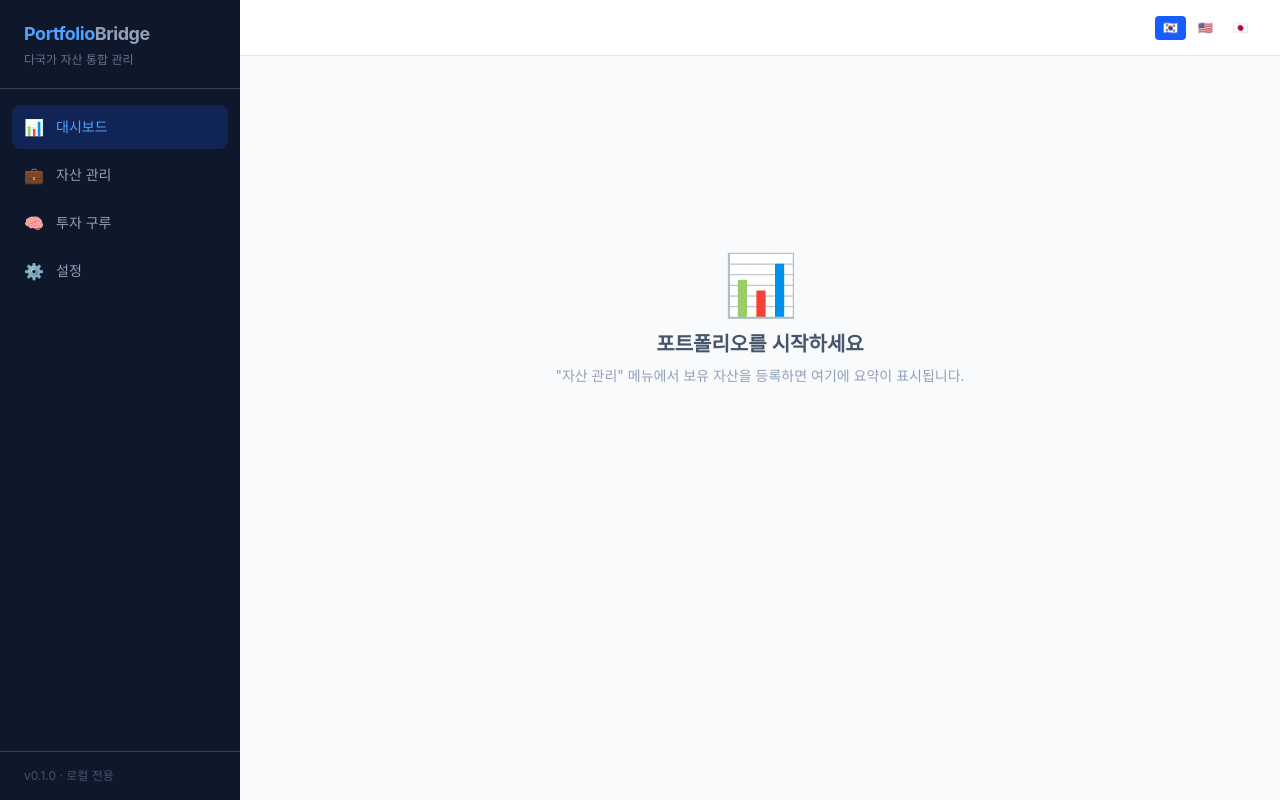
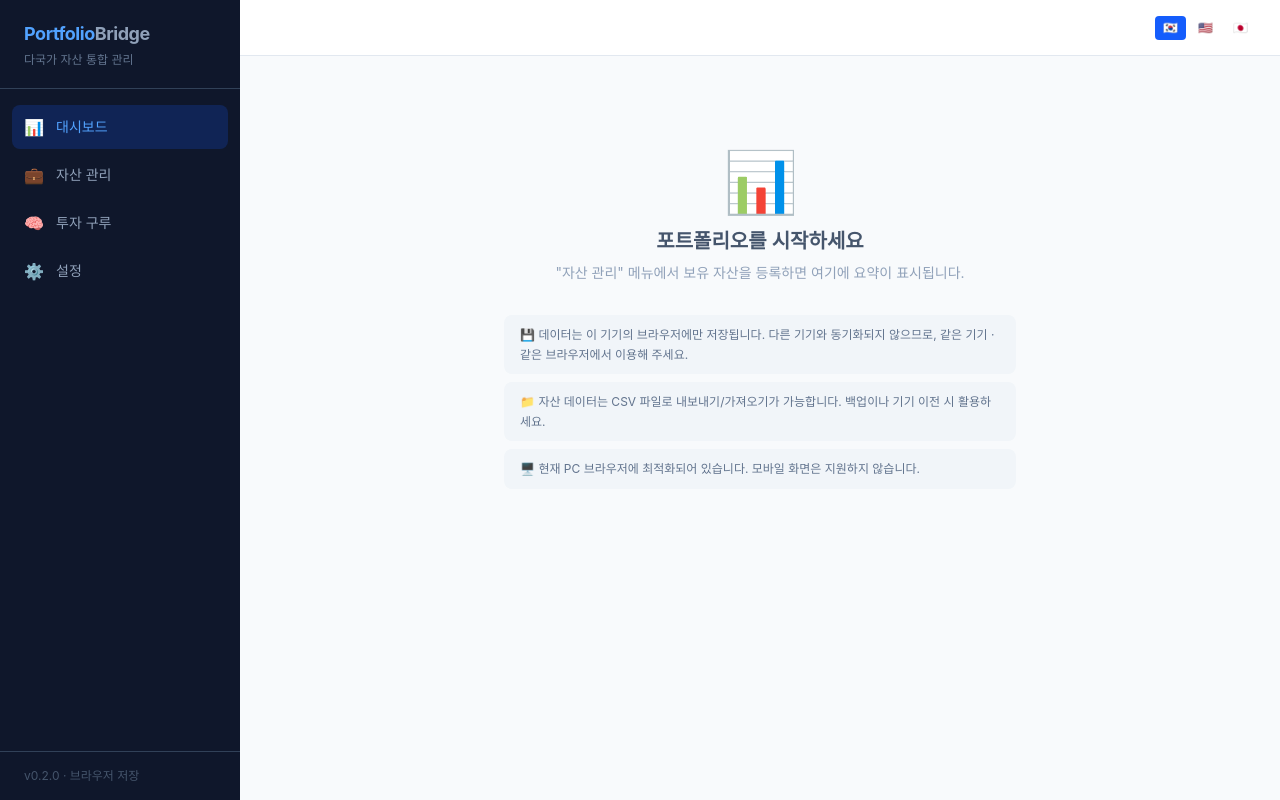
Before and after one commit to idenrai/portfolio-bridge, a React (Vite) app: page / in a window 1280 px wide. Built offline with nearby package versions, Linux system fonts and the light colour scheme; no server answers.

Commit message:
[update] v0.2.0: sidebar version fix + usage notices on empty dashboard
- Sidebar: v0.1.0 · 로컬 전용 → v0.2.0 · 브라우저 저장
- Dashboard empty state: add 3 usage notices (browser storage, CSV backup, desktop only)
- i18n: update app_version_info key (ko/en/ja), add dash_notice_* keys

```diff
--- a/src/components/layout/Sidebar.tsx
+++ b/src/components/layout/Sidebar.tsx
@@ -45,7 +45,7 @@ export function Sidebar() {
 
       {/* 하단 */}
       <div className="px-6 py-4 border-t border-slate-700">
-        <p className="text-xs text-slate-600">v0.1.0 · {t.app_version_local}</p>
+        <p className="text-xs text-slate-600">v0.2.0 · {t.app_version_info}</p>
       </div>
     </aside>
   );
--- a/src/i18n/en.ts
+++ b/src/i18n/en.ts
@@ -6,12 +6,18 @@ export const en: Translations = {
   nav_gurus: "Gurus",
   nav_settings: "Settings",
   app_tagline: "Multi-country asset management",
-  app_version_local: "Local only",
+  app_version_info: "Browser storage",
 
   dash_title: "Dashboard",
   dash_empty_title: "Start your portfolio",
   dash_empty_desc:
     'Register your holdings in "Assets" and a summary will appear here.',
+  dash_notice_storage:
+    "💾 Data is stored only in this browser on this device. It does not sync across devices — please use the same device and browser.",
+  dash_notice_csv:
+    "📁 Asset data can be exported/imported as CSV files. Use this for backups or device migration.",
+  dash_notice_mobile:
+    "🖥️ Optimized for desktop browsers. Mobile screens are not currently supported.",
 
   kpi_total_value: "Total Value",
   kpi_pnl: "Unrealized P&L",
--- a/src/i18n/ja.ts
+++ b/src/i18n/ja.ts
@@ -6,12 +6,18 @@ export const ja: Translations = {
   nav_gurus: "投資家",
   nav_settings: "設定",
   app_tagline: "多国籍資産一元管理",
-  app_version_local: "ローカル専用",
+  app_version_info: "ブラウザ保存",
 
   dash_title: "ダッシュボード",
   dash_empty_title: "ポートフォリオを始めましょう",
   dash_empty_desc:
     "「資産管理」メニューで保有資産を登録すると、ここにサマリーが表示されます。",
+  dash_notice_storage:
+    "💾 データはこの端末のブラウザにのみ保存されます。他の端末とは同期されないため、同じ端末・同じブラウザでご利用ください。",
+  dash_notice_csv:
+    "📁 資産データはCSVファイルでエクスポート/インポートが可能です。バックアップや端末移行時にご活用ください。",
+  dash_notice_mobile:
+    "🖥️ PCブラウザに最適化されています。モバイル画面には現在対応しておりません。",
 
   kpi_total_value: "総評価額",
   kpi_pnl: "評価損益",
--- a/src/i18n/ko.ts
+++ b/src/i18n/ko.ts
@@ -6,12 +6,18 @@ export const ko: Translations = {
   nav_gurus: "투자 구루",
   nav_settings: "설정",
   app_tagline: "다국가 자산 통합 관리",
-  app_version_local: "로컬 전용",
+  app_version_info: "브라우저 저장",
 
   dash_title: "대시보드",
   dash_empty_title: "포트폴리오를 시작하세요",
   dash_empty_desc:
     '"자산 관리" 메뉴에서 보유 자산을 등록하면 여기에 요약이 표시됩니다.',
+  dash_notice_storage:
+    "💾 데이터는 이 기기의 브라우저에만 저장됩니다. 다른 기기와 동기화되지 않으므로, 같은 기기 · 같은 브라우저에서 이용해 주세요.",
+  dash_notice_csv:
+    "📁 자산 데이터는 CSV 파일로 내보내기/가져오기가 가능합니다. 백업이나 기기 이전 시 활용하세요.",
+  dash_notice_mobile:
+    "🖥️ 현재 PC 브라우저에 최적화되어 있습니다. 모바일 화면은 지원하지 않습니다.",
 
   kpi_total_value: "총 평가액",
   kpi_pnl: "평가 손익",
--- a/src/i18n/types.ts
+++ b/src/i18n/types.ts
@@ -7,12 +7,15 @@ export interface Translations {
   nav_gurus: string;
   nav_settings: string;
   app_tagline: string;
-  app_version_local: string;
+  app_version_info: string;
 
   // ─── Dashboard ─────────────────────────────────────────────────────────────
   dash_title: string;
   dash_empty_title: string;
   dash_empty_desc: string;
+  dash_notice_storage: string;
+  dash_notice_csv: string;
+  dash_notice_mobile: string;
 
   // ─── KPI Bar ───────────────────────────────────────────────────────────────
   kpi_total_value: string;
--- a/src/pages/Dashboard.tsx
+++ b/src/pages/Dashboard.tsx
@@ -19,6 +19,20 @@ export function DashboardPage() {
           {t.dash_empty_title}
         </h2>
         <p className="text-sm">{t.dash_empty_desc}</p>
+
+        {/* 이용 안내 */}
+        <div className="mt-8 w-full max-w-lg space-y-2">
+          {[t.dash_notice_storage, t.dash_notice_csv, t.dash_notice_mobile].map(
+            (notice, i) => (
+              <p
+                key={i}
+                className="text-xs text-slate-500 bg-slate-100 rounded-lg px-4 py-2.5 text-left leading-relaxed"
+              >
+                {notice}
+              </p>
+            ),
+          )}
+        </div>
       </div>
     );
   }
```
